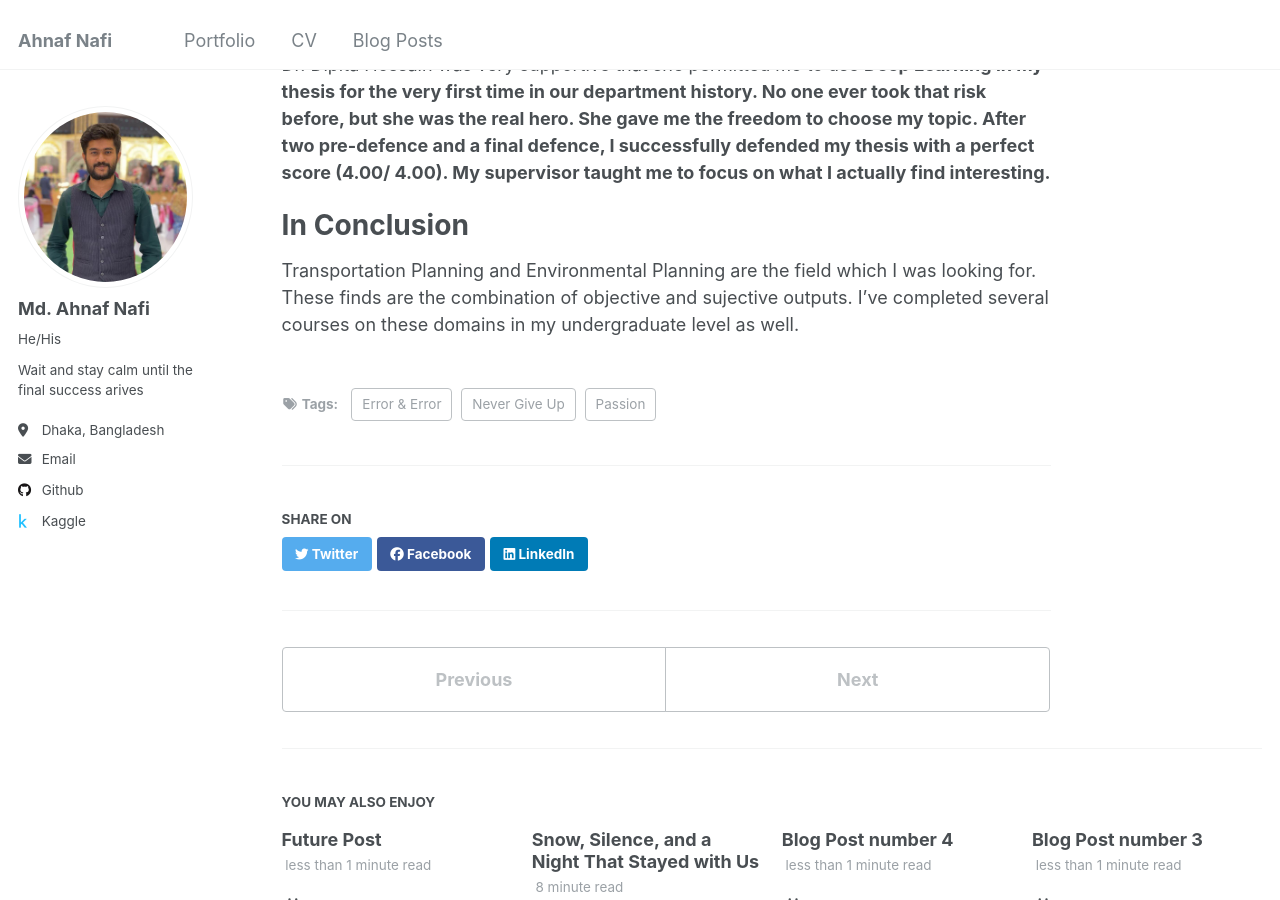
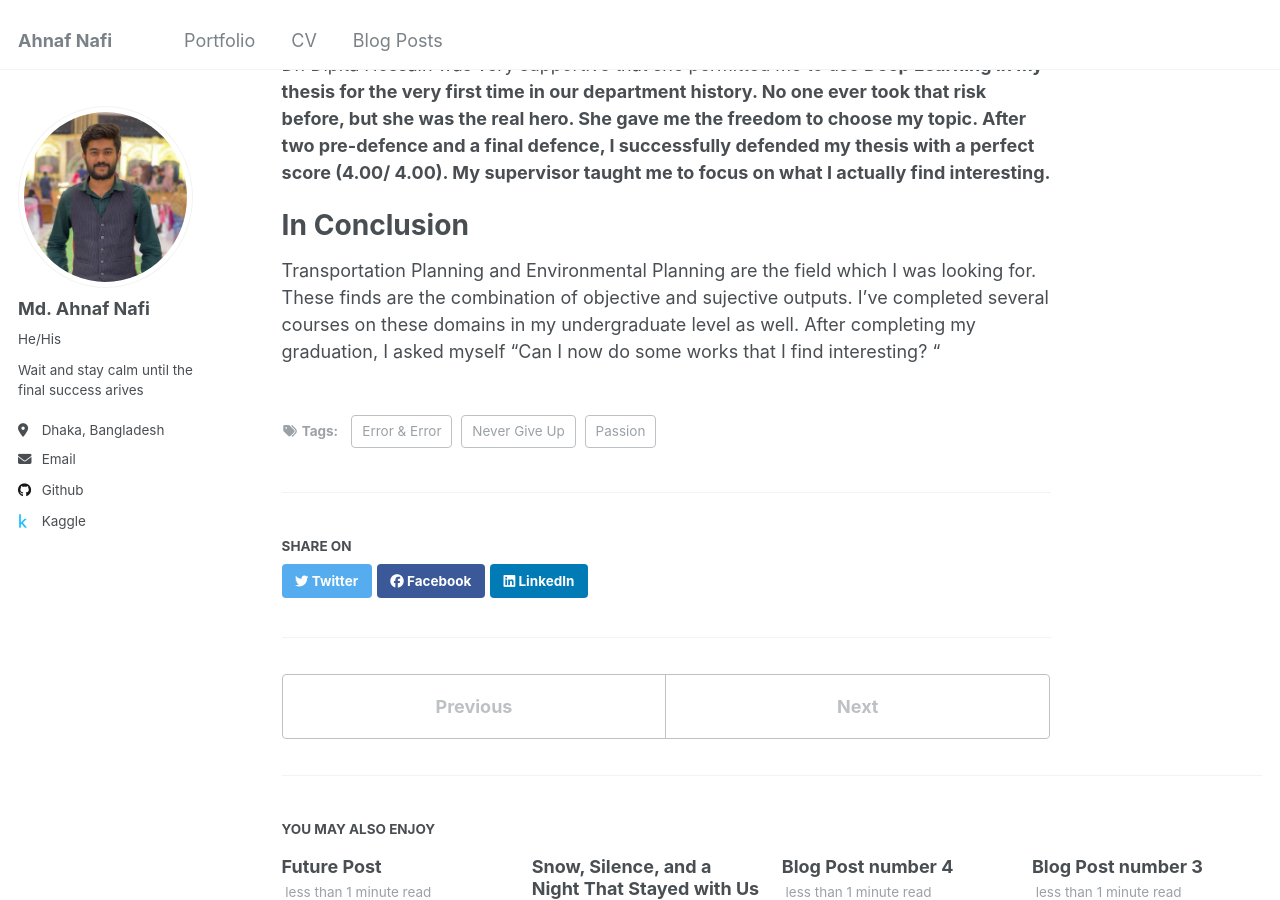
Before and after one commit to NafixData/ahnafnafi, a Jekyll site: the page built from _posts/2013-08-14-blog-post-2.md, in a window 1280 px wide and 900 px high, scrolled down 1766 px. Built offline with Jekyll 4.4.1, drawn with Linux system fonts in a browser that asks for light colours.

Commit message:
Update 2013-08-14-blog-post-2.md

```diff
--- a/_posts/2013-08-14-blog-post-2.md
+++ b/_posts/2013-08-14-blog-post-2.md
@@ -33,4 +33,4 @@ I was planning to do research in transportation planning domain as there are man
 
 In Conclusion
 ======
-Transportation Planning and Environmental Planning are the field which I was looking for. These finds are the combination of objective and sujective outputs. I've completed several courses on these domains in my undergraduate level as well.
+Transportation Planning and Environmental Planning are the field which I was looking for. These finds are the combination of objective and sujective outputs. I've completed several courses on these domains in my undergraduate level as well. After completing my graduation, I asked myself "Can I now do some works that I find interesting? "
```
